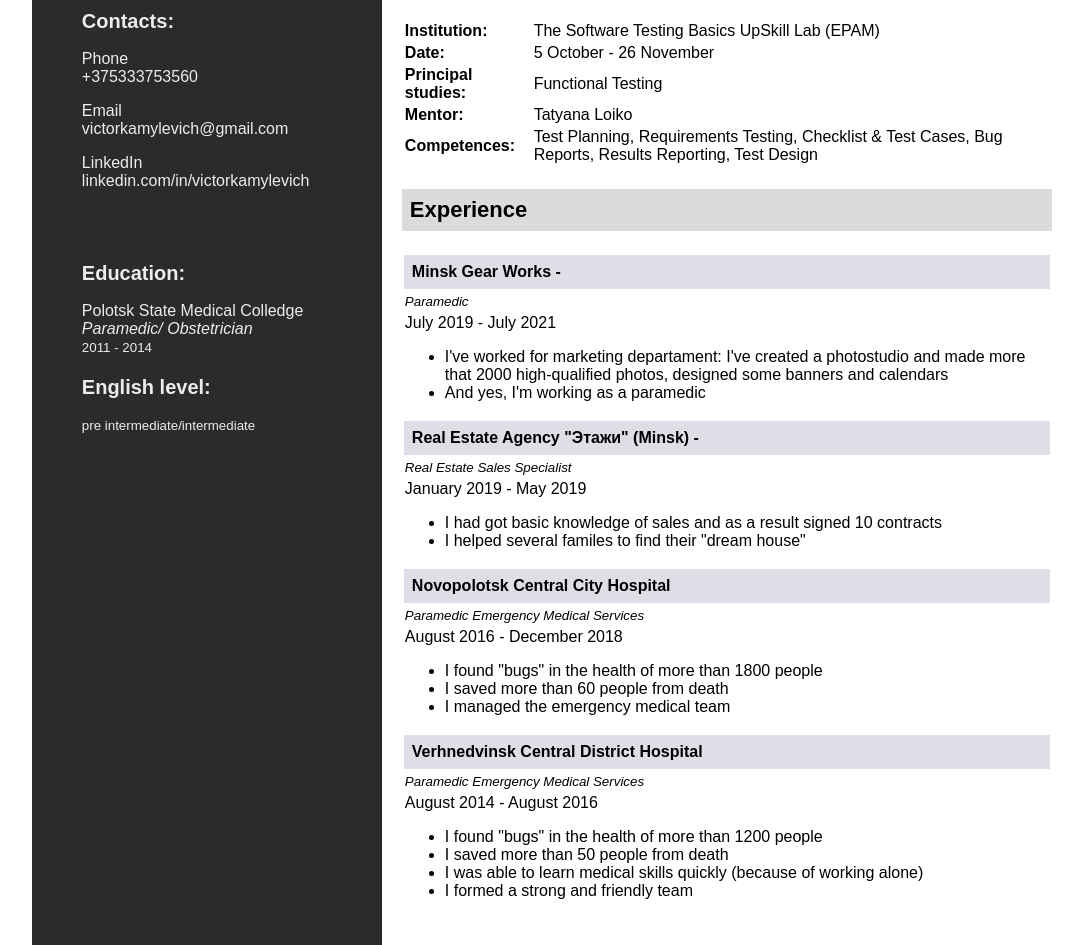
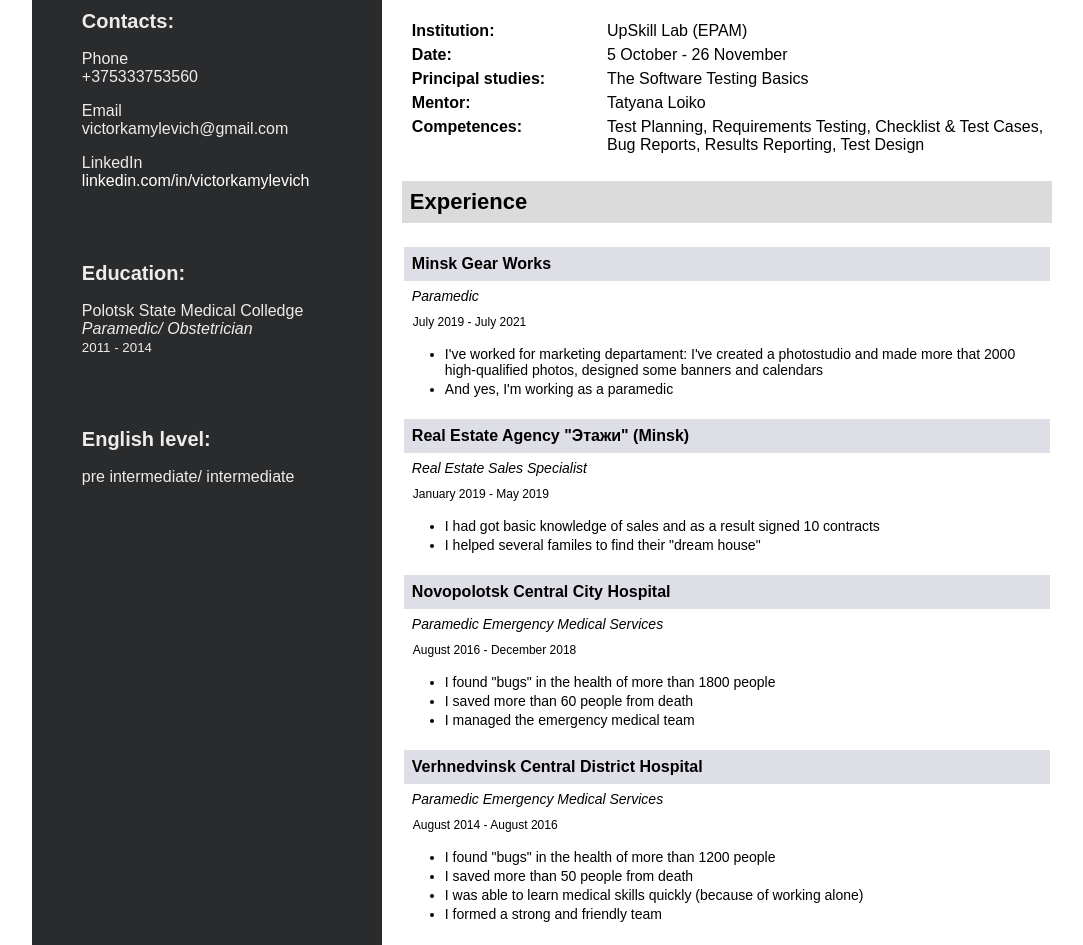
Before and after one commit to Kamylevich/MyCV-HTML-CSS-, a plain HTML site: page index.html in a window 1280 px wide. Shown: the part 546-1491 px from the top of the page, without its empty margins (67-1150 px from the left). Drawn offline with Linux system fonts and the light colour scheme; files that its build step writes are made by us from their sources; files whose address does not match are found by name.

Commit message:
Update index.html

```diff
--- a/index.html
+++ b/index.html
@@ -3,7 +3,7 @@
   <head>
     <meta charset="utf-8">
     <title>Victor Kamylevich</title>
-    <link rel="stylesheet" href="/Users/olgapatsiuk/desktop/html/style.css">
+    <link rel="stylesheet" href="style.css">
     <meta name="viewport" content="width=1230px">
     <style>
    a {
@@ -12,22 +12,25 @@
   </style>
   </head>
   <body>
-    <div class="page">
+  <div class="page">
+  <div class="row">
     <div class="leftedge">
-      <img src="/Users/olgapatsiuk/desktop/html/photo.jpg" alt="" width="350px" height="524.36px">
+      <img src="https://kamyphoto.com/cv_victorkamylevich/Photo.jpg" alt="" width="350px" height="524.36px">
 
       <div class="left">
         <h3 class="lh3">Contacts:</h3>
             <p>Phone<br>+375333753560</p>
             <p>Email<br>victorkamylevich@gmail.com</p>
-            <p>LinkedIn<br>linkedin.com/in/victorkamylevich</p>
+            <p>LinkedIn<br><a href="https://linkedin.com/in/victorkamylevich" style="color: white;" target="_blank">linkedin.com/in/victorkamylevich</a></p>
             <br>
             <br>
         <h3 class="lh3">Education:</h3>
-            <p>Polotsk State Medical Colledge <i>Paramedic/ Obstetrician</i> <br> <small>2011 - 2014</small></p>
+            <p>Polotsk State Medical Colledge<br><i>Paramedic/ Obstetrician</i><br><small>2011 - 2014</small></p>
+			<br>
+            <br>
 
        <h3 class="lh3">English level:</h3>
-       <p><small>pre intermediate/intermediate</small></p>
+       <p>pre intermediate/ intermediate</p>
 
 
         </div>
@@ -39,7 +42,7 @@
 <div class="h3Skills">
     <h3 class="h3">Skills</h3>
           <ul class="list">
-            <li><a href="https://github.com/Kamylevich/TestDocumentation.git">Check List, Test Case, Bug Reporting</a></li>
+            <li><a href="https://github.com/Kamylevich/TestDocumentation.git" target="_blank">Check List, Test Case, Bug Reporting</a></li>
             <li>Functional testing</li>
             <li>Non Functional testing</li>
             <li>SDLC, STLC knowledge</li>
@@ -50,24 +53,24 @@
             <li>Regression testing (Basic QA Theory)</li>
             <li>Performance testing (Basic QA Theory)</li>
             <li>API testing</li>
-            <li><a href="https://github.com/Kamylevich/SQL-queries.git">SQL</a></li>
-            <li><a href="https://github.com/Kamylevich/My-Java.git">Java</a></li>
-            <li><a href="https://github.com/Kamylevich/MyCV-HTML-CSS-/blob/main/index.html">HTML</a>, <a href="https://github.com/Kamylevich/MyCV-HTML-CSS-/blob/main/style.css">CSS</a></li>
-            <li><a href="https://github.com/Kamylevich/MyCV/blob/main/MyCV.json">JSON</a>, <a href="https://github.com/Kamylevich/MyCV/blob/main/MyCV.xml">XML</a></li>
+            <li><a href="https://github.com/Kamylevich/SQL-queries.git" target="_blank">SQL</a></li>
+            <li><a href="https://github.com/Kamylevich/My-Java.git" target="_blank">Java</a></li>
+            <li><a href="https://github.com/Kamylevich/MyCV-HTML-CSS-/blob/main/index.html" target="_blank">HTML</a>, <a href="https://github.com/Kamylevich/MyCV-HTML-CSS-/blob/main/style.css" target="_blank">CSS</a></li>
+            <li><a href="https://github.com/Kamylevich/MyCV/blob/main/MyCV.json" target="_blank">JSON</a>, <a href="https://github.com/Kamylevich/MyCV/blob/main/MyCV.xml" target="_blank">XML</a></li>
             <li>Git</li>
             <li>JMeter</li>
             <li>Fiddler</li>
             <li>Jira</li>
             <li>Bash</li>
-            <li><a href="https://github.com/Kamylevich/MyPostmanTests">Postman</a>, SoupUI</li>
+            <li><a href="https://github.com/Kamylevich/MyPostmanTests" target="_blank">Postman</a>, SoupUI</li>
           </ul>
       </div>
 <div class="h3Trainings">
   <h3 class="h3">Trainings</h3>
-    <table>
+    <table class="trainings">
       <tr>
-        <td><b>Institution:</b></td>
-        <td>The Software Testing Basics UpSkill Lab (EPAM)</td>
+        <td width="30%"><b>Institution:</b></td>
+        <td>UpSkill Lab (EPAM)</td>
       </tr>
       <tr>
         <td><b>Date:</b></td>
@@ -75,7 +78,7 @@
       </tr>
       <tr>
         <td><b>Principal studies:</b></td>
-        <td>Functional Testing</td>
+        <td>The Software Testing Basics</td>
       </tr>
       <tr>
         <td><b>Mentor:</b></td>
@@ -89,17 +92,17 @@
 </div>
 <div class="h3Experience">
   <h3 class="h3">Experience</h3>
-      <table>
+      <table align="left">
           <tr>
-              <th align=left class="work">Minsk Gear Works - </th>
+              <th class="work">Minsk Gear Works</th>
           </tr>
                 <tr>
-                  <td align=left><i><small>Paramedic</small></i></td>
+                  <td class="job">Paramedic</td>
                 </tr>
                   <tr>
-                    <td align=left>
-                      July 2019 - July 2021
-                      <ul>
+                    <td>
+                      <span class="date">July 2019 - July 2021</span>
+                      <ul class="desc">
                         <li>I've worked for marketing departament: I've created a photostudio and made
                           more that 2000 high-qualified photos, designed some banners and calendars </li>
                         <li>And yes, I'm working as a paramedic</li>
@@ -108,15 +111,15 @@
                   </tr>
 
           <tr>
-              <th align=left class="work">Real Estate Agency "Этажи" (Minsk) - </th>
+              <th class="work">Real Estate Agency "Этажи" (Minsk)</th>
             </tr>
             <tr>
-                <td align=left><i><small>Real Estate Sales Specialist</small></i></td>
+                <td class="job">Real Estate Sales Specialist</td>
             </tr>
             <tr>
-              <td align=left>
-                January 2019 - May 2019
-                  <ul>
+              <td>
+                <span class="date">January 2019 - May 2019</span>
+                  <ul class="desc">
                     <li>I had got basic knowledge of sales and as a result signed 10 contracts</li>
                     <li>I helped several familes to find their "dream house"</li>
                     </ul>
@@ -124,15 +127,15 @@
               </tr>
 
             <tr>
-              <th align=left class="work">Novopolotsk Central City Hospital</th>
+              <th class="work">Novopolotsk Central City Hospital</th>
             </tr>
               <tr>
-                <td align=left><i><small>Paramedic Emergency Medical Services</small></i></td>
+                <td class="job">Paramedic Emergency Medical Services</td>
               </tr>
                 <tr>
-                  <td align=left>
-                    August 2016 - December 2018
-                      <ul>
+                  <td>
+                    <span class="date">August 2016 - December 2018</span>
+                      <ul class="desc">
                         <li>I found "bugs" in the health of more than 1800 people</li>
                         <li>I saved more than 60 people from death</li>
                         <li>I managed the emergency medical team</li>
@@ -140,15 +143,15 @@
                     </td>
                   </tr>
                 <tr>
-            <th align=left class="work">Verhnedvinsk Central District Hospital</th>
+            <th class="work">Verhnedvinsk Central District Hospital</th>
             </tr>
               <tr>
-            <td align=left><i><small>Paramedic Emergency Medical Services</small></i></td>
+            <td class="job">Paramedic Emergency Medical Services</td>
             </tr>
             <tr>
               <td>
-                August 2014 - August 2016
-                  <ul>
+                <span class="date">August 2014 - August 2016</span>
+                  <ul class="desc">
                     <li>I found "bugs" in the health of more than 1200 people</li>
                     <li>I saved more than 50 people from death</li>
                     <li>I was able to learn medical skills quickly (because of working alone)</li>
```
